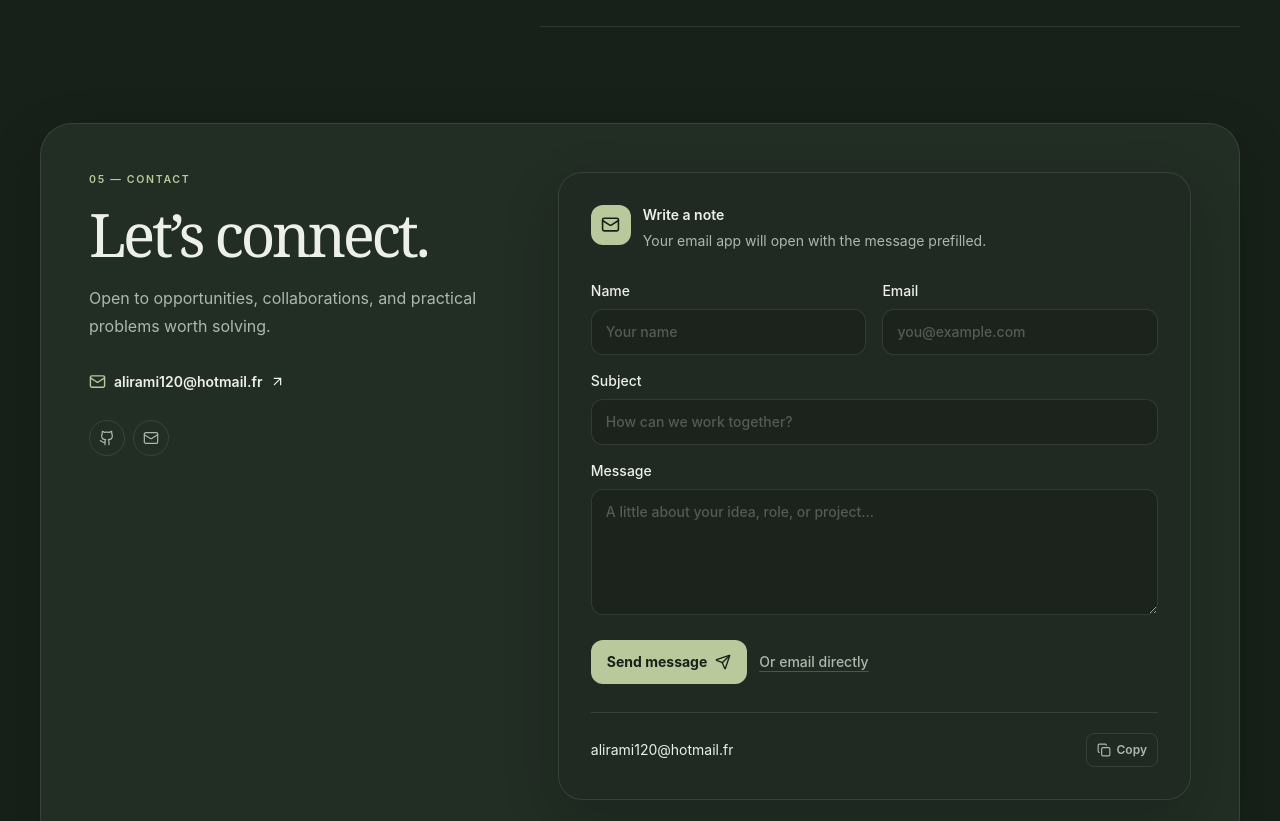
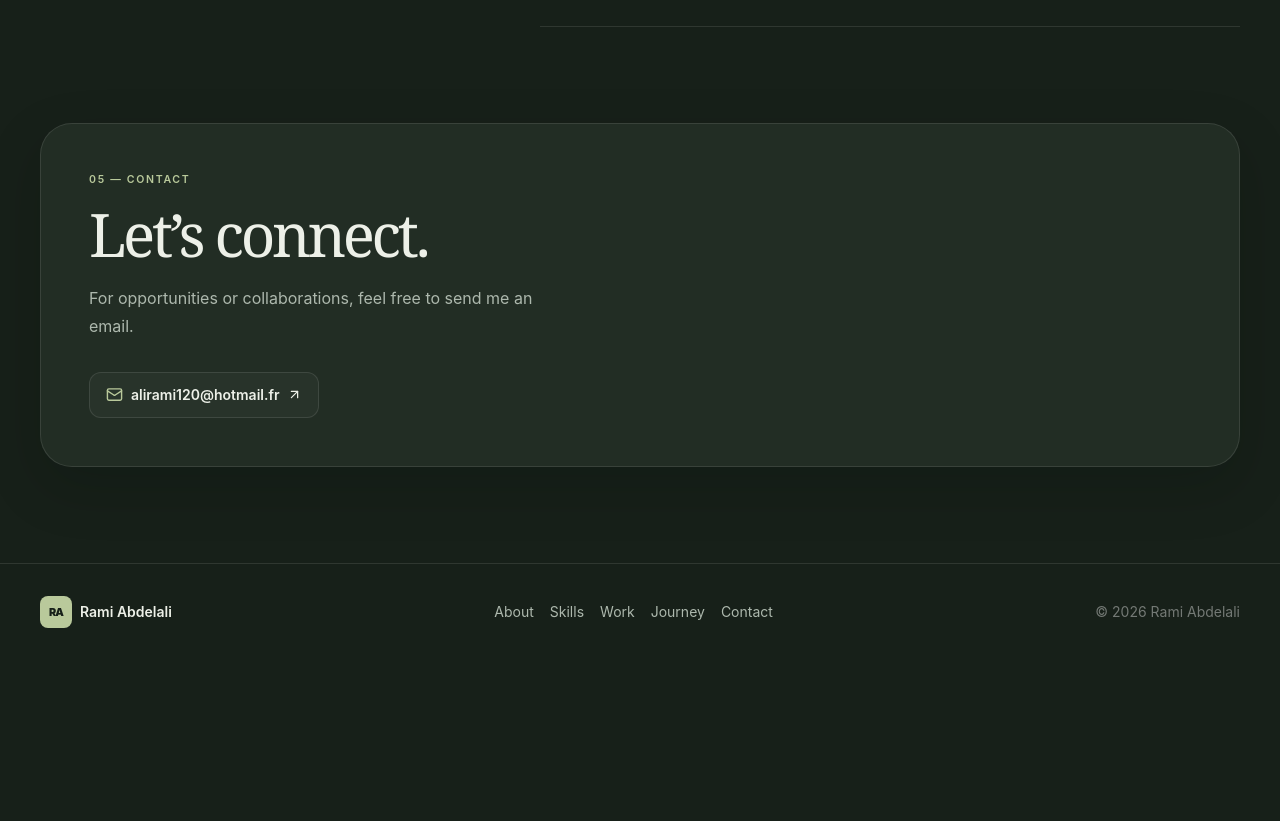
Before and after one commit to alijr2018/Portfolio, a React (Vite) app: page / in a window 1280 px wide. Shown: the part 3747-4568 px from the top of the page. After the commit the page ends 4407 px from the top, so only its background shows below. Built offline with nearby package versions, Linux system fonts and the light colour scheme.

Commit message:
Simplify contact section and fix Pages assets
Co-authored-by: arena-agent <297053741+arena-agent@users.noreply.github.com>

```diff
--- a/src/App.tsx
+++ b/src/App.tsx
@@ -1,6 +1,5 @@
 import { useEffect } from 'react'
 import { ArrowDown, ArrowUpRight, Github, Linkedin, Mail, MapPin } from 'lucide-react'
-import { ContactForm } from './components/ContactForm'
 import { Header } from './components/Header'
 import { Reveal } from './components/Reveal'
 import { SectionHeading } from './components/SectionHeading'
@@ -274,35 +273,17 @@ function App() {
         </section>
 
         <section id="contact" className="scroll-mt-24 px-5 pb-20 sm:px-8 sm:pb-24 lg:px-10">
-          <div className="mx-auto grid max-w-7xl gap-10 rounded-[2rem] border border-white/10 bg-[#222d24] p-6 shadow-soft sm:p-10 lg:grid-cols-[.78fr_1.22fr] lg:gap-16 lg:p-12">
-            <Reveal>
+          <div className="mx-auto max-w-7xl rounded-[2rem] border border-white/10 bg-[#222d24] p-6 shadow-soft sm:p-10 lg:p-12">
+            <Reveal className="max-w-2xl">
               <p className="text-[0.66rem] font-semibold uppercase tracking-[0.16em] text-lime">05 — Contact</p>
               <h2 className="mt-4 font-display text-5xl leading-[0.95] tracking-[-0.055em] text-mist sm:text-6xl">Let’s connect.</h2>
-              <p className="mt-5 max-w-md text-base leading-7 text-muted">Open to opportunities, collaborations, and practical problems worth solving.</p>
+              <p className="mt-5 max-w-md text-base leading-7 text-muted">For opportunities or collaborations, feel free to send me an email.</p>
               <a
                 href={`mailto:${profile.email}`}
-                className="mt-8 inline-flex items-center gap-2 text-sm font-semibold text-mist transition-colors hover:text-lime focus-visible:outline-none focus-visible:ring-2 focus-visible:ring-lime"
+                className="mt-8 inline-flex items-center gap-2 rounded-xl border border-white/10 bg-white/[0.03] px-4 py-3 text-sm font-semibold text-mist transition-colors hover:border-lime/40 hover:text-lime focus-visible:outline-none focus-visible:ring-2 focus-visible:ring-lime"
               >
                 <Mail size={17} className="text-lime" /> {profile.email} <ArrowUpRight size={15} />
               </a>
-              <div className="mt-6 flex gap-2">
-                {profile.social.map((social) => (
-                  <a
-                    key={social.label}
-                    href={social.href}
-                    target={social.href.startsWith('http') ? '_blank' : undefined}
-                    rel={social.href.startsWith('http') ? 'noreferrer' : undefined}
-                    title={social.note}
-                    aria-label={social.label}
-                    className="grid h-9 w-9 place-items-center rounded-full border border-white/10 text-muted transition-colors hover:border-lime/40 hover:text-lime focus-visible:outline-none focus-visible:ring-2 focus-visible:ring-lime"
-                  >
-                    <SocialIcon platform={social.platform} size={16} />
-                  </a>
-                ))}
-              </div>
-            </Reveal>
-            <Reveal delay={0.08}>
-              <ContactForm />
             </Reveal>
           </div>
         </section>
--- a/src/components/ContactForm.tsx
+++ /dev/null
@@ -1,155 +0,0 @@
-import { type FormEvent, useState } from 'react'
-import { Check, Copy, Mail, Send } from 'lucide-react'
-import { profile } from '../data/profile'
-
-type FormValues = {
-  name: string
-  email: string
-  subject: string
-  message: string
-}
-
-const initialValues: FormValues = {
-  name: '',
-  email: '',
-  subject: '',
-  message: '',
-}
-
-export function ContactForm() {
-  const [form, setForm] = useState<FormValues>(initialValues)
-  const [submitted, setSubmitted] = useState(false)
-  const [copied, setCopied] = useState(false)
-
-  const mailtoHref = `mailto:${profile.email}`
-
-  const updateField = (field: keyof FormValues, value: string) => {
-    setSubmitted(false)
-    setForm((current) => ({ ...current, [field]: value }))
-  }
-
-  const onSubmit = (event: FormEvent<HTMLFormElement>) => {
-    event.preventDefault()
-
-    const subject = encodeURIComponent(form.subject || `Portfolio inquiry from ${form.name}`)
-    const body = encodeURIComponent(`Name: ${form.name}\nEmail: ${form.email}\n\n${form.message}`)
-
-    setSubmitted(true)
-    window.location.href = `${mailtoHref}?subject=${subject}&body=${body}`
-  }
-
-  const copyEmail = async () => {
-    try {
-      await navigator.clipboard.writeText(profile.email)
-      setCopied(true)
-      window.setTimeout(() => setCopied(false), 2200)
-    } catch {
-      setCopied(false)
-    }
-  }
-
-  const fieldClassName =
-    'mt-2 w-full rounded-xl border border-white/10 bg-black/15 px-3.5 py-3 text-sm text-mist outline-none transition placeholder:text-white/25 hover:border-white/20 focus:border-lime/55 focus:ring-2 focus:ring-lime/15'
-
-  return (
-    <div className="rounded-[1.5rem] border border-white/10 bg-[#202a22] p-5 shadow-soft sm:p-7 lg:p-8">
-      <div className="flex items-start gap-3">
-        <div className="grid h-10 w-10 shrink-0 place-items-center rounded-xl bg-lime text-ink">
-          <Mail size={19} />
-        </div>
-        <div>
-          <p className="text-sm font-semibold text-mist">Write a note</p>
-          <p className="mt-1 text-sm leading-6 text-muted">Your email app will open with the message prefilled.</p>
-        </div>
-      </div>
-
-      <form className="mt-7" onSubmit={onSubmit}>
-        <div className="grid gap-4 sm:grid-cols-2">
-          <label className="text-sm font-medium text-mist">
-            Name
-            <input
-              required
-              autoComplete="name"
-              value={form.name}
-              onChange={(event) => updateField('name', event.target.value)}
-              className={fieldClassName}
-              placeholder="Your name"
-            />
-          </label>
-          <label className="text-sm font-medium text-mist">
-            Email
-            <input
-              required
-              type="email"
-              autoComplete="email"
-              value={form.email}
-              onChange={(event) => updateField('email', event.target.value)}
-              className={fieldClassName}
-              placeholder="you@example.com"
-            />
-          </label>
-        </div>
-        <label className="mt-4 block text-sm font-medium text-mist">
-          Subject
-          <input
-            required
-            value={form.subject}
-            onChange={(event) => updateField('subject', event.target.value)}
-            className={fieldClassName}
-            placeholder="How can we work together?"
-          />
-        </label>
-        <label className="mt-4 block text-sm font-medium text-mist">
-          Message
-          <textarea
-            required
-            rows={5}
-            value={form.message}
-            onChange={(event) => updateField('message', event.target.value)}
-            className={`${fieldClassName} resize-y`}
-            placeholder="A little about your idea, role, or project..."
-          />
-        </label>
-
-        <div className="mt-5 flex flex-wrap items-center gap-3">
-          <button
-            type="submit"
-            className="inline-flex items-center gap-2 rounded-xl bg-lime px-4 py-3 text-sm font-bold text-ink transition-transform duration-200 hover:-translate-y-0.5 hover:bg-[#cfdbb7] focus-visible:outline-none focus-visible:ring-2 focus-visible:ring-lime"
-          >
-            Send message <Send size={16} />
-          </button>
-          <a
-            href={mailtoHref}
-            className="text-sm font-medium text-muted underline decoration-white/20 underline-offset-4 transition-colors hover:text-lime focus-visible:outline-none focus-visible:ring-2 focus-visible:ring-lime"
-          >
-            Or email directly
-          </a>
-        </div>
-
-        {submitted && (
-          <p className="mt-4 flex items-center gap-2 rounded-lg border border-lime/20 bg-lime/10 px-3 py-2 text-sm text-lime" role="status">
-            <Check size={16} /> Your message is ready in your email app.
-          </p>
-        )}
-      </form>
-
-      <div className="mt-7 flex items-center justify-between gap-3 border-t border-white/10 pt-5">
-        <a
-          href={mailtoHref}
-          className="min-w-0 truncate text-sm text-mist transition-colors hover:text-lime focus-visible:outline-none focus-visible:ring-2 focus-visible:ring-lime"
-        >
-          {profile.email}
-        </a>
-        <button
-          type="button"
-          onClick={copyEmail}
-          className="inline-flex shrink-0 items-center gap-1.5 rounded-lg border border-white/10 px-2.5 py-2 text-xs font-semibold text-muted transition-colors hover:border-white/20 hover:text-mist focus-visible:outline-none focus-visible:ring-2 focus-visible:ring-lime"
-          aria-label="Copy email address"
-        >
-          {copied ? <Check size={14} className="text-lime" /> : <Copy size={14} />}
-          {copied ? 'Copied' : 'Copy'}
-        </button>
-      </div>
-    </div>
-  )
-}
--- a/vite.config.ts
+++ b/vite.config.ts
@@ -4,13 +4,17 @@ import react from '@vitejs/plugin-react'
 const isGitHubPagesBuild = process.env.GITHUB_PAGES === 'true'
 
 export default defineConfig({
-  // GitHub Pages serves this project from /Portfolio/ rather than the domain root.
-  base: isGitHubPagesBuild ? '/Portfolio/' : '/',
+  // Relative assets work from the repository's /docs GitHub Pages path.
+  base: isGitHubPagesBuild ? './' : '/',
   plugins: [react()],
   build: {
     // GitHub Pages serves the static files committed under /docs.
     outDir: isGitHubPagesBuild ? 'docs' : 'dist',
     emptyOutDir: true,
+  },
+  // Keep generated GitHub Pages files out of Vite's development dependency scan.
+  optimizeDeps: {
+    entries: ['index.html'],
   },
   server: {
     host: '0.0.0.0',
```
Also changed, not shown: 6 other files (tests, documents, lock files or other folders).
